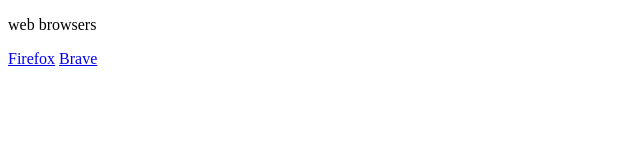
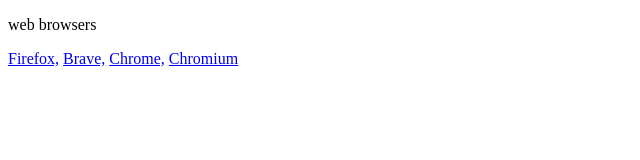
Before and after one commit to blauefeuerr/software-repository, a plain HTML site: page index.html in a window 1280 px wide. Shown: the whole page, without its empty margins (0-640 px from the left). Drawn offline with Linux system fonts and the light colour scheme.

Commit message:
Update index.html

```diff
--- a/index.html
+++ b/index.html
@@ -5,8 +5,10 @@
     <meta name="viewport" content="width=device-width, initial-scale=1.0">
     <title>software</title>
     <p>web browsers</p>
-    <a href="https://www.mozilla.org/firefox/download/thanks/">Firefox</a>
-    <a href="https://brave.com/ru/download/">Brave</a>
+    <a href="https://www.mozilla.org/firefox/download/thanks/">Firefox,</a>
+    <a href="https://brave.com/ru/download/">Brave,</a>
+    <a href="https://www.google.kz/intl/ru/chrome/next-steps.html?statcb=1&installdataindex=defaultbrowser&defaultbrowser=1">Chrome,</a>
+    <a href="https://chromium.woolyss.com/download/#windows">Chromium</a>
 </head>
 <body>
 
```
